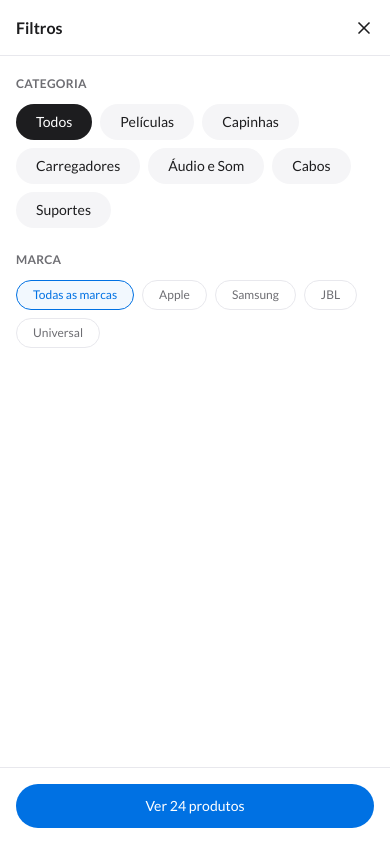
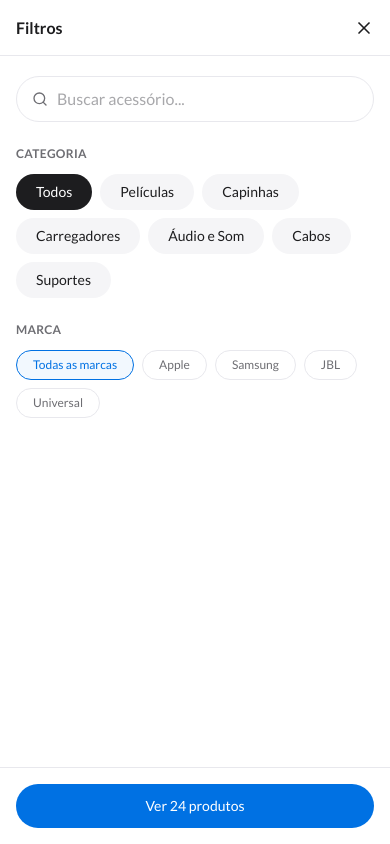
Before and after one commit to censuradho/nicell-ui, a Next.js app: page /acessorios in a window 390 px wide. Both pictures are taken after a click on the button "Mostrar filtros". Shown: the top 844 px of the page. Built offline with nearby package versions, Linux system fonts and the light colour scheme.

Commit message:
feat(components): add search functionality to FilterModal in AccessoriesClient component

```diff
--- a/app/acessorios/components/AccessoriesClient.tsx
+++ b/app/acessorios/components/AccessoriesClient.tsx
@@ -75,10 +75,12 @@ interface FilterModalProps {
   setFilter: (v: string) => void
   brand: string
   setBrand: (v: string) => void
+  search: string
+  setSearch: (v: string) => void
   resultCount: number
 }
 
-function FilterModal({ open, onClose, filter, setFilter, brand, setBrand, resultCount }: FilterModalProps) {
+function FilterModal({ open, onClose, filter, setFilter, brand, setBrand, search, setSearch, resultCount }: FilterModalProps) {
   useEffect(() => {
     if (open) document.body.style.overflow = 'hidden'
     else document.body.style.overflow = ''
@@ -109,6 +111,23 @@ function FilterModal({ open, onClose, filter, setFilter, brand, setBrand, result
 
       {/* body */}
       <div className="flex-1 overflow-y-auto px-4 py-5 space-y-6">
+        <div className="relative">
+          <Search
+            size={16}
+            className="absolute left-4 top-1/2 -translate-y-1/2 text-card-foreground pointer-events-none"
+            aria-hidden="true"
+          />
+          <label className="sr-only" htmlFor="modal-search">Buscar acessório</label>
+          <input
+            id="modal-search"
+            type="search"
+            value={search}
+            onChange={e => setSearch(e.target.value)}
+            placeholder="Buscar acessório..."
+            className="w-full pl-10 pr-4 py-2.5 border border-outline rounded-full text-base bg-white outline-none transition focus:border-primary focus:ring-4 focus:ring-primary/10 placeholder:text-card-foreground/60"
+          />
+        </div>
+
         <div>
           <p className="text-xs font-semibold uppercase tracking-wide text-card-foreground mb-3">
             Categoria
@@ -186,7 +205,7 @@ export function AccessoriesClient({ initialCat }: { initialCat?: string }) {
 
   const [showFilters, setShowFilters] = useState(false)
 
-  const activeFilterCount = (filter !== 'all' ? 1 : 0) + (brand !== 'all' ? 1 : 0)
+  const activeFilterCount = (filter !== 'all' ? 1 : 0) + (brand !== 'all' ? 1 : 0) + (search.trim() !== '' ? 1 : 0)
 
   const resultLabel = filtered.length === 0
     ? 'Nenhum produto encontrado'
@@ -198,8 +217,8 @@ export function AccessoriesClient({ initialCat }: { initialCat?: string }) {
       <div className="sticky top-[43px] z-40 bg-white/90 backdrop-blur-sm border-b border-outline">
         <div className="container px-4 pt-4 pb-3 space-y-3">
 
-          {/* toolbar — desktop: search + sort | mobile: search only */}
-          <div className="flex items-center gap-3">
+          {/* toolbar — desktop only: search + sort */}
+          <div className="hidden lg:flex items-center gap-3">
             <label className="sr-only" htmlFor="accessory-search">Buscar acessório</label>
             <div className="relative flex-1">
               <Search
@@ -339,6 +358,8 @@ export function AccessoriesClient({ initialCat }: { initialCat?: string }) {
         setFilter={setFilter}
         brand={brand}
         setBrand={setBrand}
+        search={search}
+        setSearch={setSearch}
         resultCount={filtered.length}
       />
     </div>
```
